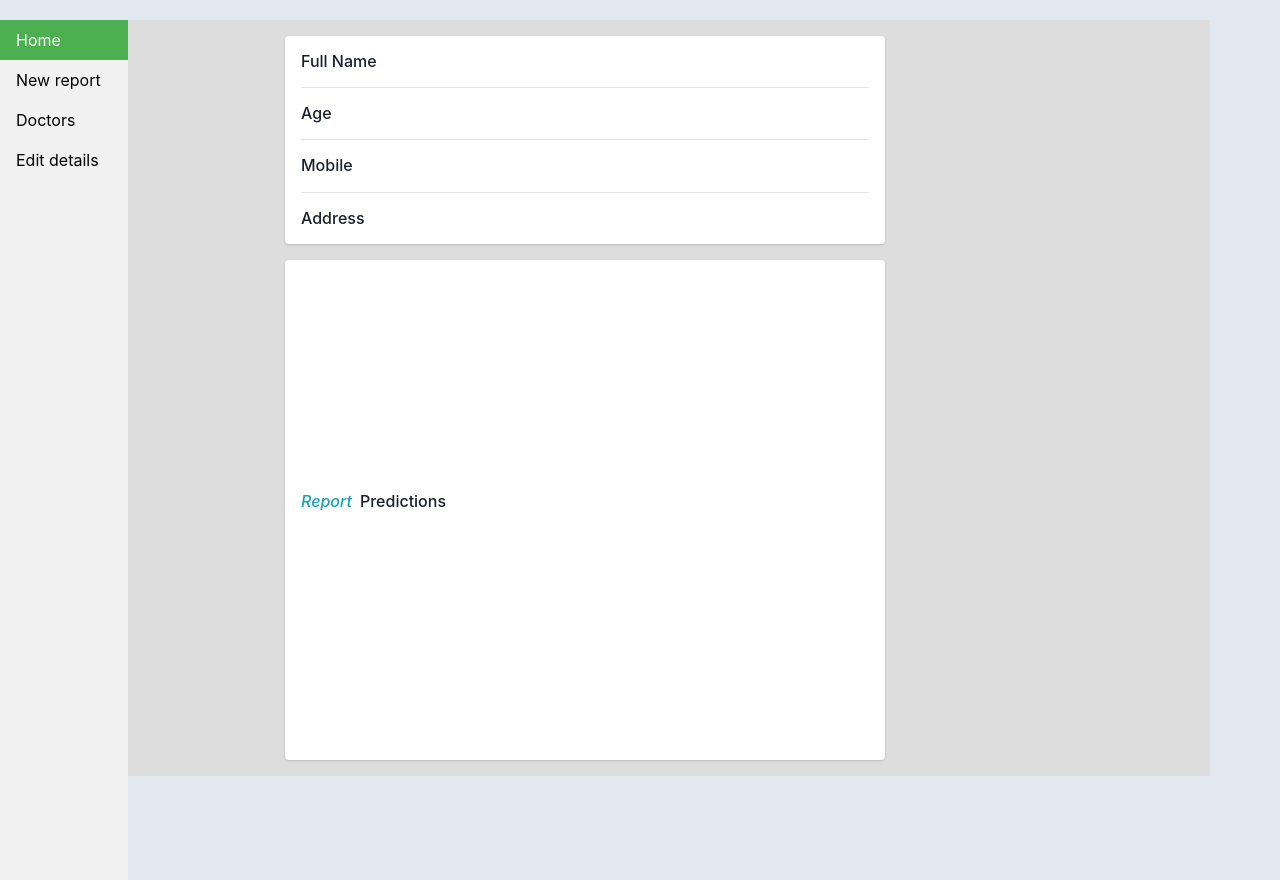
After one commit to Aditya-Garimella13/Projectphase2, a Flask app: template templates/Welcome_page_patient.html in a window 1280 px wide. The commit adds this page. Run offline with Flask 2, Linux system fonts and the light colour scheme; the template is opened without the code that fills it, so the values that code supplies are empty; parts of the project's set-up code (start-up, migrations or seed data) failed here and were passed over; some libraries are stand-ins or nearby versions.

Commit message:
Added edit feature and changed the user dashboard

```diff
--- a/app.py
+++ b/app.py
@@ -1,5 +1,6 @@
 from flask import Flask, render_template, request,jsonify,redirect,flash,session
 import MySQLdb
+import json
 from MySQLdb.cursors import DictCursor
 import prediction
 import specializations_diseases as sd
@@ -11,10 +12,36 @@ app.config['MYSQL_PASSWORD'] = 'Aditya@123'
 app.config['MYSQL_DB'] = 'easy_detect'
 db_connect=MySQLdb.connect('remotemysql.com','XFio3uevxr','DrOzBUgBwI','XFio3uevxr')
 cur = db_connect.cursor(cursorclass=DictCursor)
+def is_json(myjson):
+    try:
+        json_object = json.loads(myjson)
+    except ValueError as e:
+        return False
+    return True
+def create_update_query(formdata):
+    print(formdata)
+    # query=""
+    # if "username" in formdata:
+    #     query=query+"username="+formdata['username']+","
+    # if "firstname" in formdata:
+    #     query=query+"firstname="+formdata['firstname']+","
+    # if "lastname" in formdata:
+    #     query=query+"lastname="+formdata['lastname']+","
+    # if "age" in formdata:
+    #     query=query+"age="+formdata['age']+","
+    # if "address" in formdata:
+    #     query=query+"address="+formdata['address']+","
+    # if "phone" in formdata:
+    #     query=query+""
+
+    query=', '.join("{!s}={!r}".format(key,val) for (key,val) in formdata.items() if val!='')
+    print("query is "+query)
+    return query
+
 @app.route('/', methods=['GET'])
 def index():
     if "loggedin" in session.keys() and session['loggedin']:
-        return redirect('/welcome')
+        return redirect('/welcome_'+session['login_type'])
     else:
         session['loggedin']=False
         print("check1")
@@ -28,21 +55,33 @@ def login():
     if request.form['login_type']=='patient':
         cur.execute("select * from patient where username=%s and password=%s",(username,password))
     else:
-        cur.execute("select * from patient where username=%s and password=%s",(username,password))
+        print("checking the login")
+        cur.execute("select * from doctor where username=%s and password=%s",(username,password))
     data=cur.fetchall()
     if len(data)==0:
+        print("wrong data")
         flash('enter valid data')
         return redirect('/')
     #print(jsonify(cur.fetchall()))
+    session['login_type']=request.form['login_type']
     session['data']=data
     session['loggedin']=True
-    return redirect('/welcome')
-@app.route('/welcome',methods=['GET'])
+    if session['login_type']=='patient':
+        return redirect('/welcome_patient')
+    else:
+        return redirect("/welcome_doctor")
+@app.route('/welcome_patient',methods=['GET'])
 def welcome():
     cur.execute("select * from patient where id="+str(session['data'][0]['id']))
     data=cur.fetchall()
     session['data']=data
-    return render_template('Welcome_page.html',data=session['data'][0],report=eval(session['data'][0]['report']))
+    report=None
+    if is_json(session['data'][0]['report']):
+        report=eval(session['data'][0]['report'])
+    return render_template('Welcome_page_patient.html',data=session['data'][0],report=report)
+@app.route('/welcome_doctor',methods=['GET'])
+def welcome_doctor():
+    return "Hello doctor"
 @app.route('/report',methods=['GET'])
 def test_generate():
     symptoms=['itching', 'nodal_skin_eruptions', 'continuous_sneezing', 'chills','joint_pain', 'stomach_pain', 'acidity', 'ulcers_on_tongue','burning_micturition', 'fatigue', 'weight_gain', 'anxiety','cold_hands_and_feets', 'lethargy', 'cough', 'sunken_eyes','breathlessness', 'sweating', 'dehydration', 'indigestion', 'headache','yellowish_skin', 'dark_urine', 'nausea', 'loss_of_appetite','constipation', 'diarrhoea', 'yellow_urine', 'acute_liver_failure','malaise', 'blurred_and_distorted_vision', 'throat_irritation','redness_of_eyes', 'sinus_pressure', 'runny_nose', 'congestion','chest_pain', 'fast_heart_rate', 'pain_during_bowel_movements','pain_in_anal_region', 'bloody_stool', 'irritation_in_anus','neck_pain', 'puffy_face_and_eyes', 'enlarged_thyroid', 'brittle_nails','swollen_extremeties', 'excessive_hunger', 'drying_and_tingling_lips','slurred_speech', 'knee_pain', 'hip_joint_pain', 'stiff_neck','swelling_joints', 'movement_stiffness', 'spinning_movements','unsteadiness', 'loss_of_smell', 'passage_of_gases', 'internal_itching','muscle_pain', 'red_spots_over_body', 'dischromic _patches','family_history', 'rusty_sputum', 'visual_disturbances','receiving_blood_transfusion', 'receiving_unsterile_injections', 'coma','stomach_bleeding', 'palpitations', 'painful_walking', 'skin_peeling','silver_like_dusting', 'small_dents_in_nails', 'inflammatory_nails','blister', 'red_sore_around_nose', 'yellow_crust_ooze']
@@ -56,20 +95,23 @@ def generate_result():
     print("insert into patient set report='"+data+"' where id="+str(session['data'][0]['id'])+";")
     cur.execute("update patient set report='"+data+"' where id='"+str(session['data'][0]['id'])+"';")
     db_connect.commit()
-    return redirect('/welcome')
+    return redirect('/welcome_patient')
 @app.route('/recommenddoctor',methods=['GET'])
 def recommend_doctor():
     cur.execute("select * from patient where id="+str(session['data'][0]['id']))
     data=cur.fetchall()
     session['data']=data
-    doctors_required=sd.get_specialised_doctor(eval(session["data"][0]['report']))
-    doctors={}
-    for i in list(doctors_required.keys()):
-        cur.execute("select * from doctor where specialization='"+doctors_required[i]+"' order by Rating desc limit 2;")
-        print(i)
-        doctors[i]=cur.fetchall()
-        print(doctors)
-    return render_template('doctors_list.html',doctors=doctors)
+    if is_json(session["data"][0]['report']):
+        doctors_required=sd.get_specialised_doctor(eval(session["data"][0]['report']))
+        doctors={}
+        for i in list(doctors_required.keys()):
+            cur.execute("select * from doctor where specialization='"+doctors_required[i]+"' order by Rating desc limit 2;")
+            print(i)
+            doctors[i]=cur.fetchall()
+            print(doctors)
+        return render_template('doctors_list.html',doctors=doctors)
+    else:
+        return "Generate report to find doctors"
 @app.route('/register',methods=['POST'])
 def register():
     username=request.form['username']
@@ -86,6 +128,22 @@ def register():
         cur.execute("insert into patient (username,firstname,lastname,age,address,phone,password) values(%s,%s,%s,%s,%s,%s,%s);",(username,firstname,lastname,int(age),address,phone,password))
     db_connect.commit()
     return redirect('/')
+@app.route('/edit',methods=['GET'])
+def get_edit():
+    return render_template('edit_profile.html',data=session["data"][0])
+@app.route('/edit',methods=['POST'])
+def post_edit():
+    insert_query=create_update_query(request.form)
+    if insert_query=="":
+        return redirect('/welcome_'+session['login_type'])
+    else:
+        if session['login_type']=='patient':
+            cur.execute("update patient set "+insert_query+" where id="+str(session["data"][0]['id']))
+        else:
+            cur.execute("update doctor set "+insert_query+" where id="+str(session["data"][0]['id']))
+    db_connect.commit()
+    flash('Updated Profile')
+    return redirect('/welcome_'+session['login_type'])
 @app.route('/ratedoctor',methods=['GET'])
 def ratedoctor_get():
     doctorid=request.args['doctorid']
--- /dev/null
+++ b/templates/Welcome_page_patient.html
@@ -0,0 +1,259 @@
+<head>
+    <link rel="stylesheet" type="text/css" href="{{ url_for('static',filename='styles/test_report.css') }}">
+    <link href="http://netdna.bootstrapcdn.com/bootstrap/4.4.1/css/bootstrap.min.css" rel="stylesheet">
+    <style>
+        ul {
+  list-style-type: none;
+  margin: 0;
+  padding: 0;
+  width: 10%;
+  background-color: #f1f1f1;
+  position: fixed;
+  height: 100%;
+  overflow: auto;
+}
+
+li a {
+  display: block;
+  color: #000;
+  padding: 8px 16px;
+  text-decoration: none;
+}
+
+li a.active {
+  background-color: #4CAF50;
+  color: white;
+}
+
+li a:hover:not(.active) {
+  background-color: #555;
+  color: white;
+}
+.container{
+    padding-right: 50px;
+}
+body{
+    margin-top:20px;
+    color: #1a202c;
+    text-align: left;
+    background-color: #e2e8f0;
+}
+.main-body {
+    padding-left: 200px;
+}
+.card {
+    box-shadow: 0 1px 3px 0 rgba(0,0,0,.1), 0 1px 2px 0 rgba(0,0,0,.06);
+}
+
+.card {
+    position: relative;
+    align-content: flex-end;
+    display: flex;
+    flex-direction: column;
+    width: 600px;
+    word-wrap: break-word;
+    background-color: #fff;
+    background-clip: border-box;
+    border: 0 solid rgba(0,0,0,.125);
+    border-radius: .25rem;
+}
+
+.card-body {
+    flex: 1 3 auto;
+    min-height: 1px;
+    padding: 1rem;
+    align-content: center;
+}
+
+.gutters-sm {
+    margin-right: -8px;
+    margin-left: -8px;
+}
+
+.gutters-sm>.col, .gutters-sm>[class*=col-] {
+    padding-right: 8px;
+    padding-left: 8px;
+}
+.mb-3, .my-3 {
+    margin-bottom: 1rem!important;
+}
+
+.bg-gray-300 {
+    background-color: #e2e8f0;
+}
+.h-100 {
+    height: 100%!important;
+}
+.shadow-none {
+    box-shadow: none!important;
+}
+    </style>
+</head>
+<body>
+    <ul>
+        <li><a class="active" href="/">Home</a></li>
+        <li><a href="/report">New report</a></li>
+        <li><a href="/recommenddoctor">Doctors</a></li>
+        <li><a href="/edit">Edit details</a></li>
+      </ul>
+    <!-- <h1>welcome {{data['username']}}</h1>
+    <p>{{report}}</p>
+    {% if report!='none' %}
+    <h1>Previous Result reports</h1>
+        {% for name in report.keys() %}
+        <p>{{name}}</p>
+        <div class="container">
+        <div class="skills disease" style="width: {{report[name]}};">{{report[name]}}</div>
+        </div>
+        {% endfor %}
+    {% endif %}
+    <a href="/report"><button>generate new report</button></a>
+    <a href="/recommenddoctor"><button> doctor recommendations</button></a> -->
+    <div class="container">
+        <div class="main-body">
+
+              <!-- Breadcrumb -->
+              <!-- <nav aria-label="breadcrumb" class="main-breadcrumb">
+                <ol class="breadcrumb">
+                  <li class="breadcrumb-item"><a href="/">Home</a></li>
+                </ol>
+              </nav> -->
+              <!-- /Breadcrumb -->
+
+              <div class="row gutters-md" style="align-self: center;">
+                <div class="col-md-5 mb-3" style="align-self: center;">
+                  <!-- <div class="card">
+                    <div class="card-body">
+                      <div class="d-flex flex-column align-items-center text-center">
+                        <img src="https://bootdey.com/img/Content/avatar/avatar7.png" alt="Admin" class="rounded-circle" width="150">
+                        <div class="mt-3">
+                          <h4>John Doe</h4>
+                          <p class="text-secondary mb-1">Full Stack Developer</p>
+                          <p class="text-muted font-size-sm">Bay Area, San Francisco, CA</p>
+                          <button class="btn btn-primary">Follow</button>
+                          <button class="btn btn-outline-primary">Message</button>
+                        </div>
+                      </div>
+                    </div>
+                  </div> -->
+                  <!-- <div class="card mt-3">
+                    <ul class="list-group list-group-flush">
+                      <li class="list-group-item d-flex justify-content-between align-items-center flex-wrap">
+                        <h6 class="mb-0"><svg xmlns="http://www.w3.org/2000/svg" width="24" height="24" viewBox="0 0 24 24" fill="none" stroke="currentColor" stroke-width="2" stroke-linecap="round" stroke-linejoin="round" class="feather feather-globe mr-2 icon-inline"><circle cx="12" cy="12" r="10"></circle><line x1="2" y1="12" x2="22" y2="12"></line><path d="M12 2a15.3 15.3 0 0 1 4 10 15.3 15.3 0 0 1-4 10 15.3 15.3 0 0 1-4-10 15.3 15.3 0 0 1 4-10z"></path></svg>Website</h6>
+                        <span class="text-secondary">https://bootdey.com</span>
+                      </li>
+                      <li class="list-group-item d-flex justify-content-between align-items-center flex-wrap">
+                        <h6 class="mb-0"><svg xmlns="http://www.w3.org/2000/svg" width="24" height="24" viewBox="0 0 24 24" fill="none" stroke="currentColor" stroke-width="2" stroke-linecap="round" stroke-linejoin="round" class="feather feather-github mr-2 icon-inline"><path d="M9 19c-5 1.5-5-2.5-7-3m14 6v-3.87a3.37 3.37 0 0 0-.94-2.61c3.14-.35 6.44-1.54 6.44-7A5.44 5.44 0 0 0 20 4.77 5.07 5.07 0 0 0 19.91 1S18.73.65 16 2.48a13.38 13.38 0 0 0-7 0C6.27.65 5.09 1 5.09 1A5.07 5.07 0 0 0 5 4.77a5.44 5.44 0 0 0-1.5 3.78c0 5.42 3.3 6.61 6.44 7A3.37 3.37 0 0 0 9 18.13V22"></path></svg>Github</h6>
+                        <span class="text-secondary">bootdey</span>
+                      </li>
+                      <li class="list-group-item d-flex justify-content-between align-items-center flex-wrap">
+                        <h6 class="mb-0"><svg xmlns="http://www.w3.org/2000/svg" width="24" height="24" viewBox="0 0 24 24" fill="none" stroke="currentColor" stroke-width="2" stroke-linecap="round" stroke-linejoin="round" class="feather feather-twitter mr-2 icon-inline text-info"><path d="M23 3a10.9 10.9 0 0 1-3.14 1.53 4.48 4.48 0 0 0-7.86 3v1A10.66 10.66 0 0 1 3 4s-4 9 5 13a11.64 11.64 0 0 1-7 2c9 5 20 0 20-11.5a4.5 4.5 0 0 0-.08-.83A7.72 7.72 0 0 0 23 3z"></path></svg>Twitter</h6>
+                        <span class="text-secondary">@bootdey</span>
+                      </li>
+                      <li class="list-group-item d-flex justify-content-between align-items-center flex-wrap">
+                        <h6 class="mb-0"><svg xmlns="http://www.w3.org/2000/svg" width="24" height="24" viewBox="0 0 24 24" fill="none" stroke="currentColor" stroke-width="2" stroke-linecap="round" stroke-linejoin="round" class="feather feather-instagram mr-2 icon-inline text-danger"><rect x="2" y="2" width="20" height="20" rx="5" ry="5"></rect><path d="M16 11.37A4 4 0 1 1 12.63 8 4 4 0 0 1 16 11.37z"></path><line x1="17.5" y1="6.5" x2="17.51" y2="6.5"></line></svg>Instagram</h6>
+                        <span class="text-secondary">bootdey</span>
+                      </li>
+                      <li class="list-group-item d-flex justify-content-between align-items-center flex-wrap">
+                        <h6 class="mb-0"><svg xmlns="http://www.w3.org/2000/svg" width="24" height="24" viewBox="0 0 24 24" fill="none" stroke="currentColor" stroke-width="2" stroke-linecap="round" stroke-linejoin="round" class="feather feather-facebook mr-2 icon-inline text-primary"><path d="M18 2h-3a5 5 0 0 0-5 5v3H7v4h3v8h4v-8h3l1-4h-4V7a1 1 0 0 1 1-1h3z"></path></svg>Facebook</h6>
+                        <span class="text-secondary">bootdey</span>
+                      </li>
+                    </ul>
+                  </div> -->
+                </div>
+                <div class="col-md-12">
+                  <div class="card mb-3">
+                    <div class="card-body">
+                      <div class="row">
+                        <div class="col-sm-3">
+                          <h6 class="mb-0">Full Name</h6>
+                        </div>
+                        <div class="col-sm-9 text-secondary">
+                           {{data['firstname']}} {{data['lastname']}}
+                        </div>
+                      </div>
+                      <hr>
+                      <!-- <div class="row">
+                        <div class="col-sm-3">
+                          <h6 class="mb-0">Email</h6>
+                        </div>
+                        <div class="col-sm-9 text-secondary">
+                          fip@jukmuh.al
+                        </div>
+                      </div>
+                      <hr> -->
+                      <div class="row">
+                        <div class="col-sm-3">
+                          <h6 class="mb-0">Age</h6>
+                        </div>
+                        <div class="col-sm-9 text-secondary">
+                          {{data['age']}}
+                        </div>
+                      </div>
+                      <hr>
+                      <div class="row">
+                        <div class="col-sm-3">
+                          <h6 class="mb-0">Mobile</h6>
+                        </div>
+                        <div class="col-sm-9 text-secondary">
+                          {{data['phone']}}
+                        </div>
+                      </div>
+                      <hr>
+                      <div class="row">
+                        <div class="col-sm-3">
+                          <h6 class="mb-0">Address</h6>
+                        </div>
+                        <div class="col-sm-9 text-secondary">
+                          {{data['address']}}
+                        </div>
+                      </div>
+                    </div>
+                  </div>
+                  <div class="row gutters-sm">
+                    <div class="col-md-6 mb-3">
+                      <div class="card h-100">
+                        <div class="card-body" style="height: 500px; overflow-y: auto;">
+                          <h6 class="d-flex align-items-center mb-3"><i class="material-icons text-info mr-2">Report</i>Predictions</h6>
+                          {% for name in report.keys() %}
+                          <small>{{name}}</small>
+                          <div class="progress mb-5" style="height: 25px">
+                            <div class="progress-bar bg-primary" role="progressbar" style="width: {{report[name]}}%" aria-valuenow="80" aria-valuemin="0" aria-valuemax="100">{{report[name]}}</div>
+                          </div>
+                          {% endfor %}
+                        </div>
+                      </div>
+                    </div>
+                    <!-- <div class="col-sm-6 mb-3">
+                      <div class="card h-100">
+                        <div class="card-body">
+                          <h6 class="d-flex align-items-center mb-3"><i class="material-icons text-info mr-2">assignment</i>Project Status</h6>
+                          <small>Web Design</small>
+                          <div class="progress mb-3" style="height: 5px">
+                            <div class="progress-bar bg-primary" role="progressbar" style="width: 80%" aria-valuenow="80" aria-valuemin="0" aria-valuemax="100"></div>
+                          </div>
+                          <small>Website Markup</small>
+                          <div class="progress mb-3" style="height: 5px">
+                            <div class="progress-bar bg-primary" role="progressbar" style="width: 72%" aria-valuenow="72" aria-valuemin="0" aria-valuemax="100"></div>
+                          </div>
+                          <small>One Page</small>
+                          <div class="progress mb-3" style="height: 5px">
+                            <div class="progress-bar bg-primary" role="progressbar" style="width: 89%" aria-valuenow="89" aria-valuemin="0" aria-valuemax="100"></div>
+                          </div>
+                          <small>Mobile Template</small>
+                          <div class="progress mb-3" style="height: 5px">
+                            <div class="progress-bar bg-primary" role="progressbar" style="width: 55%" aria-valuenow="55" aria-valuemin="0" aria-valuemax="100"></div>
+                          </div>
+                          <small>Backend API</small>
+                          <div class="progress mb-3" style="height: 5px">
+                            <div class="progress-bar bg-primary" role="progressbar" style="width: 66%" aria-valuenow="66" aria-valuemin="0" aria-valuemax="100"></div>
+                          </div>
+                        </div>
+                      </div>
+                    </div> -->
+                  </div>
+                </div>
+              </div>
+            </div>
+        </div>
+</body>
--- a/templates/login1.html
+++ b/templates/login1.html
@@ -46,16 +46,16 @@
     				</div>
             <div class="group">
               <label for="user" class="label">first name</label>
-              <input id="user" type="text" class="input" name="firstname">
+              <input id="first" type="text" class="input" name="firstname">
             </div>
 
             <div class="group">
               <label for="user" class="label">last name</label>
-              <input id="user" type="text" class="input" name="lastname">
+              <input id="last" type="text" class="input" name="lastname">
             </div>
             <div class="group">
               <label for="user" class="label">Age</label>
-              <input id="user" type="number" class="input" name="age">
+              <input id="age" type="number" class="input" name="age">
             </div>
 
     				<div class="group">
```
Also changed, not shown: templates/Welcome_page.html (deleted, +0 -15 lines), templates/edit_profile.html (added, +61 -0 lines), Runner.txt (added), 1 other file.
